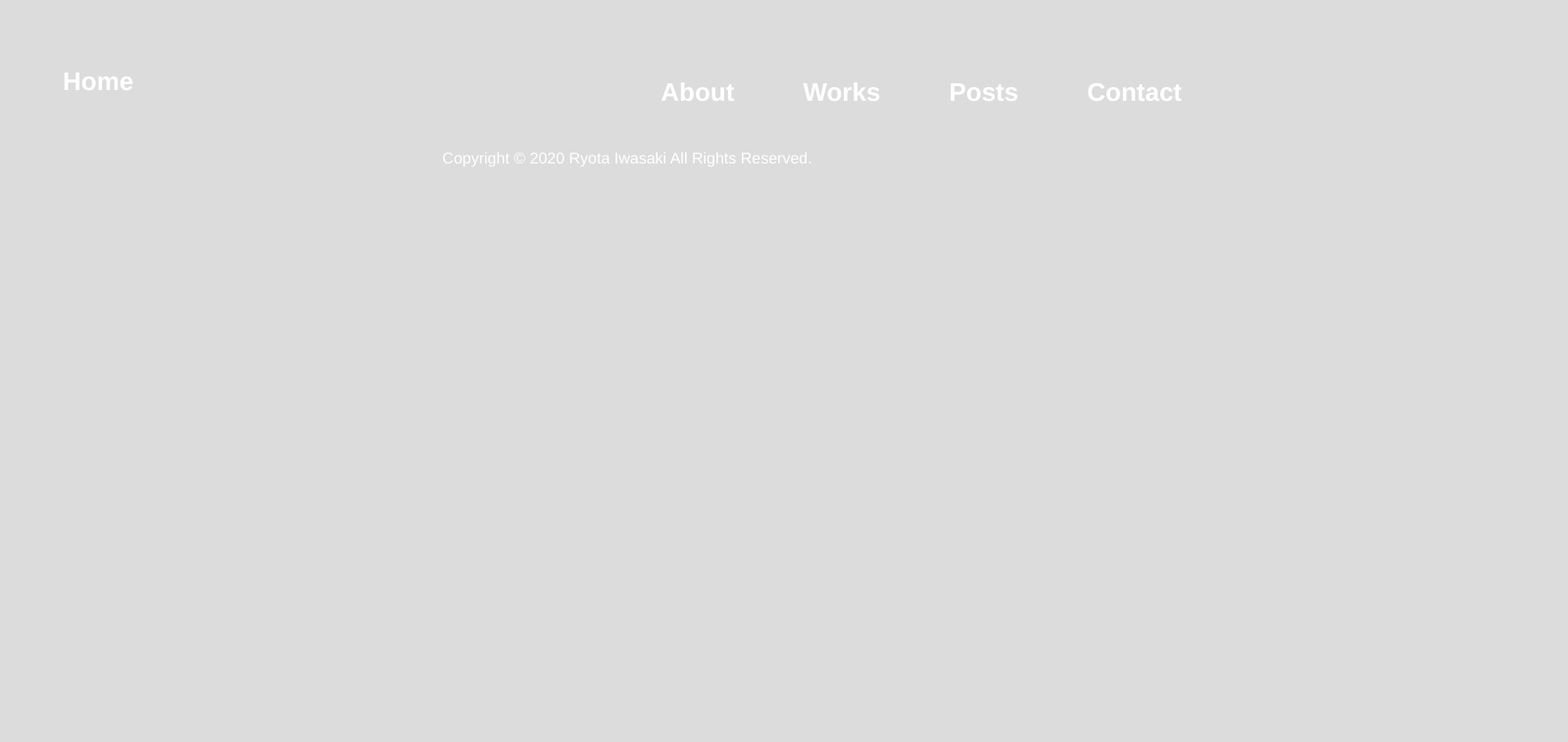
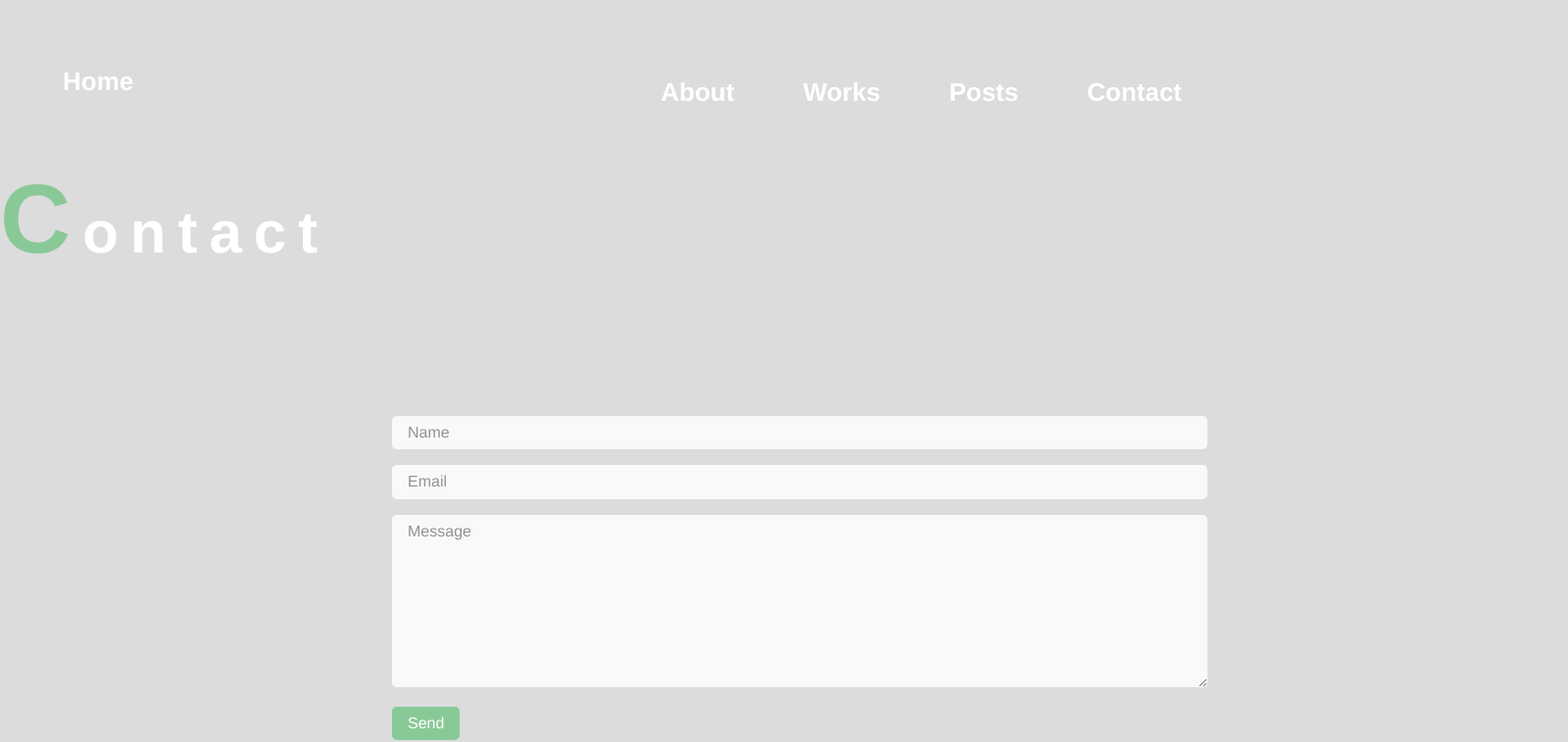
Before and after one commit to taryotaryo/portfoilo, a Vue app: page /contact in a window 1280 px wide. Shown: the top 758 px of the page at 98% size, 1600 px wide, since content can reach past the window. Built offline with nearby package versions, Linux system fonts and the light colour scheme.

Commit message:
create contact page

```diff
--- a/src/components/Cursor.vue
+++ b/src/components/Cursor.vue
@@ -19,7 +19,7 @@
     v-bind:style="{
       zIndex: zIndex,
       opacity: opacityB,
-      transform: 'translate('+posX+'px,'+posY+'px) scale(2)'
+      transform: 'translate('+posX+'px,'+posY+'px)'+scale
       }">{{hoverMessage}}
     </div>
   </div>
@@ -38,14 +38,19 @@ export default {
       opacityB: 0,
       onViewActive: false,
       hoverMessage: '',
-      zIndex: 2
+      zIndex: 2,
+      scale: 'scale(2)'
     }
   },
   created: function () {
-    bus.$on('bus-event-onView', this.onView)
-    bus.$on('bus-event-offView', this.offView)
-    bus.$on('bus-event-onNav', this.onNav)
-    bus.$on('bus-event-offNav', this.offView)
+    // ホバー/非ホバー時のトリガー
+    bus.$on('bus-event-onNav', this.onNav) // 拡大のみ
+    bus.$on('bus-event-onView', this.onView) // 拡大 + 文字「view」
+    bus.$on('bus-event-onInput', this.onInput) // 拡大 + 文字「input」
+    bus.$on('bus-event-off', this.off) // 縮小(元に戻る)
+    // フォーカス/非フォーカス時のトリガー
+    bus.$on('bus-event-focusInput', this.focusInput) // 縮小して消える
+    bus.$on('bus-event-blurInput', this.blurInput) // 縮小(元に戻る)
   },
   methods: {
     getCursorCoordinate: function (event) {
@@ -62,18 +67,31 @@ export default {
         }
       }.bind(this), 100)
     },
+    // ホバーの動作
+    onNav: function () {
+      this.onViewActive = true
+      this.scale = 'scale(2)'
+      this.hoverMessage = ''
+      this.zIndex = -1
+    },
     onView: function () {
       this.onViewActive = true
+      this.scale = 'scale(2)'
       this.hoverMessage = 'view'
       this.zIndex = 2
     },
-    onNav: function () {
+    onInput: function () {
       this.onViewActive = true
-      this.zIndex = -1
-      this.hoverMessage = ''
+      this.scale = 'scale(2)'
+      this.hoverMessage = 'input'
+      this.zIndex = 2
     },
-    offView: function () {
+    off: function () {
       this.onViewActive = false
+    },
+    // クリック時の動作
+    focusInput: function () {
+      this.scale = 'scale(0)'
     }
   }
 }
--- a/src/components/Header.vue
+++ b/src/components/Header.vue
@@ -22,7 +22,7 @@ export default {
       bus.$emit('bus-event-onNav')
     },
     mouseLeave: function () {
-      bus.$emit('bus-event-offNav')
+      bus.$emit('bus-event-off')
     }
   }
 }
--- a/src/components/SectionTitle.vue
+++ b/src/components/SectionTitle.vue
@@ -2,6 +2,7 @@
   <h1 class="section-title" v-if="$route.path === '/about'" v-on:mouseover="mouseEnter()" v-on:mouseleave="mouseLeave()">About</h1>
   <h1 class="section-title" v-else-if="$route.path === '/work'" v-on:mouseover="mouseEnter()" v-on:mouseleave="mouseLeave()">Works</h1>
   <h1 class="section-title" v-else-if="$route.path === '/post'" v-on:mouseover="mouseEnter()" v-on:mouseleave="mouseLeave()">Post</h1>
+  <h1 class="section-title" v-else-if="$route.path === '/contact'" v-on:mouseover="mouseEnter()" v-on:mouseleave="mouseLeave()">Contact</h1>
 </template>
 
 <script>
@@ -12,7 +13,7 @@ export default {
       bus.$emit('bus-event-onNav')
     },
     mouseLeave: function () {
-      bus.$emit('bus-event-offNav')
+      bus.$emit('bus-event-off')
     }
   }
 }
--- a/src/components/WorkList.vue
+++ b/src/components/WorkList.vue
@@ -30,7 +30,7 @@ export default {
       bus.$emit('bus-event-onView')
     },
     mouseLeave: function () {
-      bus.$emit('bus-event-offView')
+      bus.$emit('bus-event-off')
     }
   }
 }
--- a/src/router/index.js
+++ b/src/router/index.js
@@ -27,6 +27,11 @@ const routes = [
     path: '/post',
     name: 'Post',
     component: () => import(/* webpackChunkName: "about" */ '../views/Post.vue')
+  },
+  {
+    path: '/contact',
+    name: 'contact',
+    component: () => import(/* webpackChunkName: "about" */ '../views/Contact.vue')
   }
 ]
 
--- /dev/null
+++ b/src/views/Contact.vue
@@ -0,0 +1,83 @@
+<template>
+  <div id="contact">
+    <div class="contact-inner">
+      <section-title></section-title>
+      <form action="">
+        <input type="text" placeholder="Name" name="name" required v-on:mouseover="mouseEnter()" v-on:mouseleave="mouseLeave()" v-on:focus="focus()">
+        <input type="email" placeholder="Email" name="email" required v-on:mouseover="mouseEnter()" v-on:mouseleave="mouseLeave()" v-on:focus="focus()">
+        <textarea placeholder="Message" name="message" required v-on:mouseover="mouseEnter()" v-on:mouseleave="mouseLeave()" v-on:focus="focus()" v-on:blur="blur()"></textarea>
+        <input type="submit" value="Send">
+      </form>
+    </div>
+  </div>
+</template>
+
+<script>
+import { bus } from '../main.js'
+import SectionTitle from '../components/SectionTitle.vue'
+export default {
+  components: {
+    'section-title': SectionTitle
+  },
+  methods: {
+    mouseEnter: function () {
+      bus.$emit('bus-event-onInput')
+    },
+    mouseLeave: function () {
+      bus.$emit('bus-event-off')
+    },
+    focus: function () {
+      bus.$emit('bus-event-focusInput')
+    }
+  }
+}
+</script>
+
+<style lang="scss">
+$blue: #4784AD;
+
+.contact-inner {
+  width: 1600px;
+  margin: 0 auto;
+
+  form {
+  width: 50%;
+  margin: 6% auto;
+  min-width: 9rem;
+
+    input, textarea {
+      width: 100%;
+      max-width: 100%;
+      border: none;
+      margin: 0.5rem 0;
+      padding: 0.5rem 1rem;
+      border-radius: 0.3rem;
+      background: #f9f9f9;
+      color: darken(#f9f9f9, 40%);
+      cursor: none;
+
+        &[type=submit] {
+          background: #89c997;
+          color: #fff;
+          width: auto;
+        }
+
+        &::placeholder {
+          color: darken(#f9f9f9, 40%);
+        }
+
+        &.error {
+          background: #AD4747;
+          color: #fff;
+          &::placeholder {
+            color: darken(#AD4747, 60%);
+          }
+      }
+    }
+
+    textarea {
+      height: 10rem;
+    }
+  }
+}
+</style>
--- a/src/views/Post.vue
+++ b/src/views/Post.vue
@@ -44,11 +44,11 @@ export default {
     mouseEnter: function () {
       bus.$emit('bus-event-onView')
     },
-    mouseLeave: function () {
-      bus.$emit('bus-event-offView')
-    },
     mouseEnter2: function () {
       bus.$emit('bus-event-onNav')
+    },
+    mouseLeave: function () {
+      bus.$emit('bus-event-off')
     }
   }
 }
```
